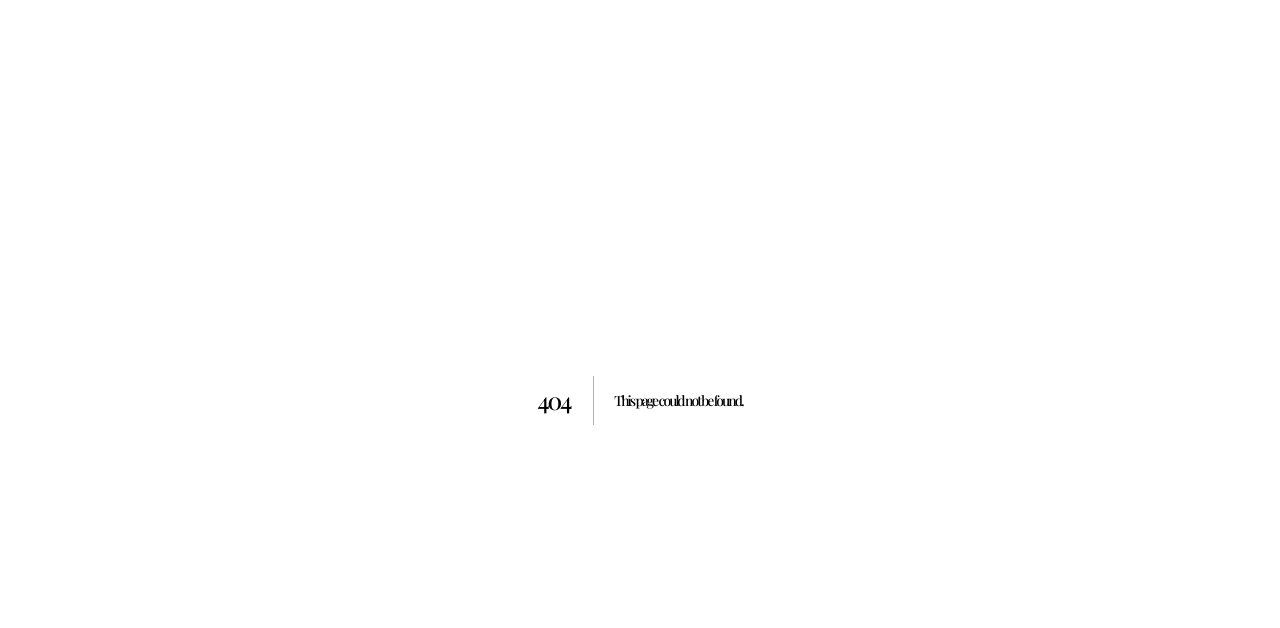
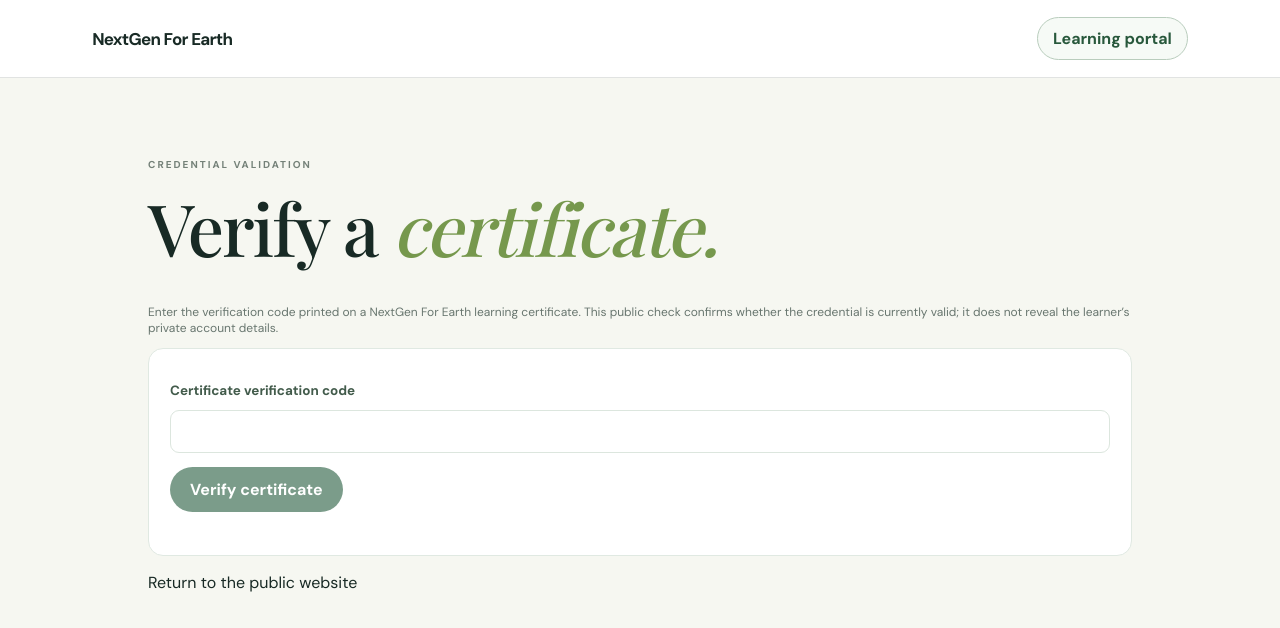
Before and after one commit to safuh/Stagingnextgenearth, a Next.js app in the folder web/: page /certificates/verify in a window 1280 px wide. Before the commit this address had no page. Shown: the top 628 px of the page. Built offline with nearby package versions, Linux system fonts and the light colour scheme; a web font is replaced by a local one.

Commit message:
feat(web): add public certificate verification page

```diff
--- /dev/null
+++ b/web/app/certificates/verify/page.tsx
@@ -0,0 +1,92 @@
+"use client";
+
+import Link from "next/link";
+import { FormEvent, useState } from "react";
+import { apiGet } from "@/lib/api";
+import { ORGANIZATION_SLUG } from "@/lib/organization";
+
+interface VerificationResult {
+  valid: boolean;
+  certificate_number: string;
+  course_title: string;
+  issued_at: string;
+  status: string;
+}
+
+export default function CertificateVerificationPage() {
+  const [code, setCode] = useState("");
+  const [result, setResult] = useState<VerificationResult | null>(null);
+  const [busy, setBusy] = useState(false);
+  const [error, setError] = useState("");
+
+  async function verify(event: FormEvent<HTMLFormElement>) {
+    event.preventDefault();
+    const verificationCode = code.trim();
+    if (!verificationCode) return;
+    setBusy(true);
+    setError("");
+    setResult(null);
+    try {
+      const organization = await apiGet<{ id: string }>(
+        `/public/organizations/${ORGANIZATION_SLUG}`,
+      );
+      const verified = await apiGet<VerificationResult>(
+        `/organizations/${organization.id}/learning/certificates/verify/${encodeURIComponent(verificationCode)}`,
+      );
+      setResult(verified);
+    } catch (cause) {
+      setError(cause instanceof Error ? cause.message : "Unable to verify this certificate.");
+    } finally {
+      setBusy(false);
+    }
+  }
+
+  return (
+    <main className="workspace-shell">
+      <header className="workspace-topbar">
+        <Link className="brand" href="/">NextGen For Earth</Link>
+        <Link className="secondary-action" href="/learners">Learning portal</Link>
+      </header>
+      <section className="workspace-content">
+        <p className="eyebrow">CREDENTIAL VALIDATION</p>
+        <h1 className="workspace-title">Verify a <em>certificate.</em></h1>
+        <p className="workspace-muted">Enter the verification code printed on a NextGen For Earth learning certificate. This public check confirms whether the credential is currently valid; it does not reveal the learner’s private account details.</p>
+        <section className="staff-card">
+          <form onSubmit={verify}>
+            <label htmlFor="certificate-code">Certificate verification code</label>
+            <input
+              id="certificate-code"
+              name="verification_code"
+              autoComplete="off"
+              spellCheck={false}
+              maxLength={128}
+              value={code}
+              onChange={(event) => setCode(event.target.value)}
+              required
+            />
+            <button className="primary-action" disabled={busy || !code.trim()}>
+              {busy ? "Checking…" : "Verify certificate"}
+            </button>
+          </form>
+        </section>
+        {error && <p className="workspace-error" role="alert">{error}</p>}
+        {result && (
+          <section className="staff-card" aria-live="polite">
+            <p className="eyebrow">VERIFICATION RESULT</p>
+            <h2>{result.valid ? "Certificate is valid" : "Certificate is not valid"}</h2>
+            <p className="workspace-muted">Status: {result.status}</p>
+            <dl>
+              <dt>Certificate number</dt>
+              <dd>{result.certificate_number}</dd>
+              <dt>Course</dt>
+              <dd>{result.course_title}</dd>
+              <dt>Issued</dt>
+              <dd>{new Date(result.issued_at).toLocaleDateString()}</dd>
+            </dl>
+          </section>
+        )}
+        <p><Link href="/">Return to the public website</Link></p>
+      </section>
+    </main>
+  );
+}
```
